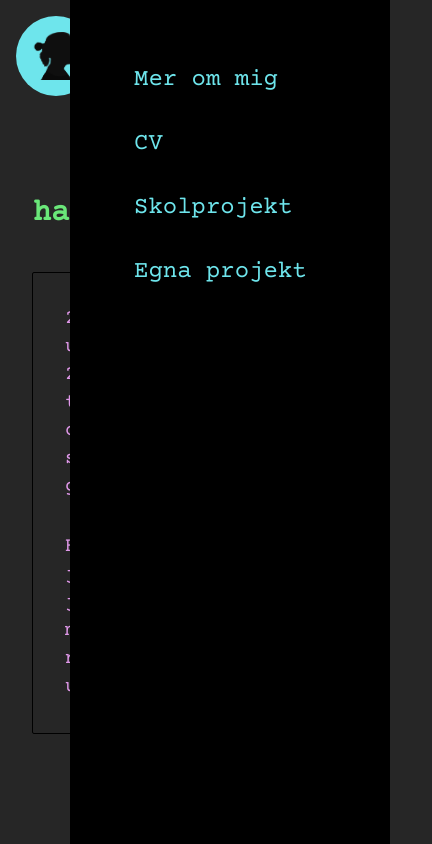
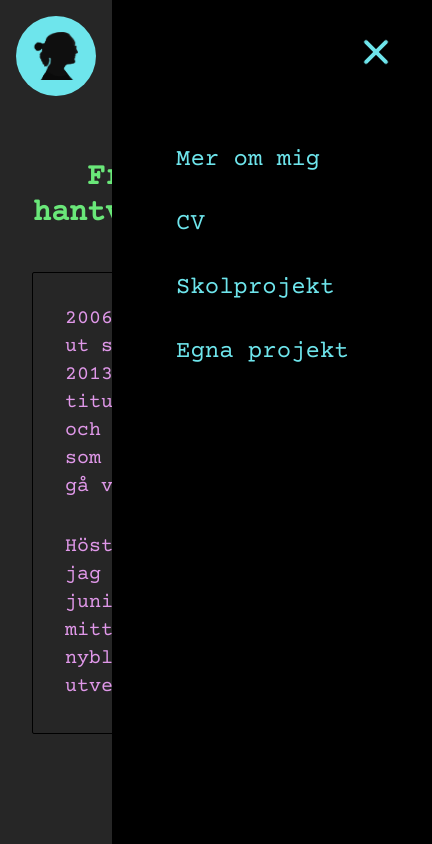
Before and after one commit to QueAnkan/meannika, a Next.js app: page / in a window 390 px wide. Both pictures are taken after a click on the element 326 px from the left and 56 px from the top of the page. Shown: the top 844 px of the page, 432 px wide, since content can reach past the window. Built offline with nearby package versions, Linux system fonts and the light colour scheme.

Commit message:
fixed hamburger open/close visibility problem

```diff
--- a/app/components/Header.jsx
+++ b/app/components/Header.jsx
@@ -8,20 +8,17 @@ import  { Navigationlinks, navigationData } from './Navigation';
 
 const Header = () => {
   return (
-	<header className='absolute w-full
+	<header className='absolute w-full h-28
 	bg-transparent flex justify-between items-center z-50'>
 		<Link href='/' alt="Till startsidan" >
-	 <div className=' flex  rounded-full w-20 h-20 overflow-hidden p-2 bg-blue m-4
-	  '>
-		<Image src='/silouett.webp' alt='logo' width={40} height={40} style={{width:"100%", height:"auto", margin:"8px 10px 8px 8px"}} />
+	 		<div className=' flex  rounded-full w-20 h-20 overflow-hidden p-2 bg-blue m-4
+	  		'>
+				<Image src='/silouett.webp' alt='logo' width={40} height={40} style={{width:"100%", height:"auto", margin:"8px 10px 8px 8px"}} />
 
-		</div>
+			</div>
 		</Link>
-		<div className=' relative p-8 mr-4'>
+		<div className=' relative z-60 w-fit h-full'>
 			<Hamburger/>
-			{/* <motion.div className='h-1 w-8 rounded-full bg-blue'></motion.div>
-			<motion.div className='h-1 w-8 rounded-full bg-blue'></motion.div>
-			<motion.div className='h-1 w-8 rounded-full bg-blue'></motion.div>*/}
 		</div>
 	</header>
   );
@@ -43,8 +40,9 @@ const Hamburger = () => {
 	return (
 
 
-		<div className='relative'>
-			<div onClick={handleClick} className=' relative z-60  flex flex-col justify-between h-6 w-8 cursor-pointer '>
+		<div className='z-60 w-fit'>
+
+			<div onClick={handleClick} className=' absolute  m-10 right-0 flex flex-col justify-between h-6 w-8 cursor-pointer '>
 				<motion.div
 				animate={isOpen ? {rotate: 45, translateY: 10} : {rotate: 0, translateY: 0}}
 				className='h-1 w-full rounded-full bg-blue '></motion.div>
@@ -55,19 +53,19 @@ const Hamburger = () => {
 				animate={isOpen ? {rotate: -45, translateY: -10} : {rotate: 0, translateY: 0}}
 				className='h-1 w-full rounded-full bg-blue'></motion.div>
 			</div>
-			{isOpen && <Menu/>}
+			<div className='z-10'>{isOpen && <Menu/>}</div>
 		</div>
 	)
 }
 
-const Menu = () => {
+const Menu = ({handleClick}) => {
 	return (
-		<div className='fixed top-0 right-0 h-1 w-80 overflow-visible
-		 bg-black z-10'>
-			 <motion.ul className=' z-20 flex flex-col gap-8  p-16 h-svh w-80 bg-black justify-start items-left text-left text-2xl text-blue'
+		<div className='w-fit h-svh pt-20
+		 bg-black'>
+			 <motion.ul className=' flex flex-col gap-8  p-16 h-svh w-80 bg-black justify-start items-left text-left text-2xl text-blue'
             >
                 {navigationData.map((item) => (
-                    <Navigationlinks key={item.title} {...item} />
+                    <Navigationlinks key={item.title} {...item} onClick={handleClick} />
                 ))}
             </motion.ul>
 		</div>
```
